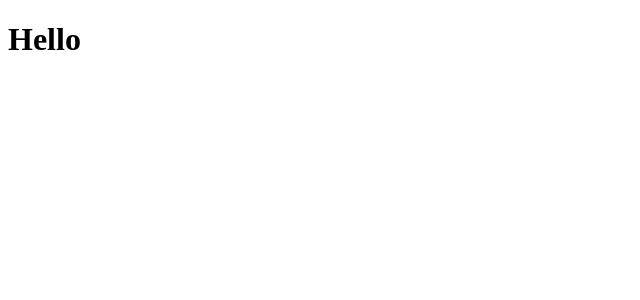
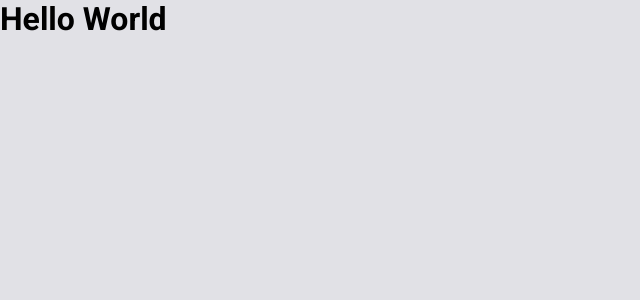
Before and after one commit to arthur-carminatti/DT-Money, a React (Vite) app: page / in a window 1280 px wide. Shown: the top 300 px of the page, without its empty margins (0-640 px from the left). Built offline with nearby package versions, Linux system fonts and the light colour scheme.

Commit message:
GlobalStyled

```diff
--- a/index.html
+++ b/index.html
@@ -1,13 +1,23 @@
 <!DOCTYPE html>
 <html lang="en">
+
 <head>
   <meta charset="UTF-8" />
-    <link rel="icon" type="image/svg+xml" href="/vite.svg" />
+
+  <link rel="preconnect" href="https://fonts.googleapis.com" />
+  <link rel="preconnect" href="https://fonts.gstatic.com" crossorigin />
+
   <meta name="viewport" content="width=device-width, initial-scale=1.0" />
-    <title>Vite + React + TS</title>
+
+  <link href="https://fonts.googleapis.com/css2?family=Roboto+Mono:wght@700&family=Roboto:wght@400;700&display=swap"
+    rel="stylesheet" />
+
+  <title>03 project ignite</title>
 </head>
+
 <body>
   <div id="root"></div>
   <script type="module" src="/src/main.tsx"></script>
 </body>
+
 </html>
--- a/src/App.tsx
+++ b/src/App.tsx
@@ -1,11 +1,12 @@
 import { ThemeProvider } from "styled-components";
 import { defaultTheme } from "./styles/themes/default";
+import { GlobalStyle } from "./styles/global";
 
 export function App() {
-
   return (
     <ThemeProvider theme={defaultTheme}>
-      <h1>Hello</h1>
+      <GlobalStyle />
+      <h1>Hello World</h1>
     </ThemeProvider>
   )
 }
--- a/src/styles/global.ts
+++ b/src/styles/global.ts
@@ -5,10 +5,20 @@ export const GlobalStyle = createGlobalStyle`
         margin: 0;
         padding: 0;
         box-sizing: border-box;
+    }
 
-        :focus {
-            outline: 0;
-            box-shadow: 0 0 0 2px ${props => props.theme["green-500"]};
-        }
+    :focus {
+        outline: 0;
+        box-shadow: 0 0 0 2px ${props => props.theme["green-500"]};
+    }
+
+    body {
+        background-color: ${props => props.theme["gray-800"]};
+        background-color: ${props => props.theme["gray-100"]};
+        -webkit-font-smoothing: antialiased
+    }
+
+    body, input, textarea, button {
+        font: 400 1rem Roboto, sans-serif;
     }
 `
```
Lines whose indentation alone changed are shown as unchanged.
